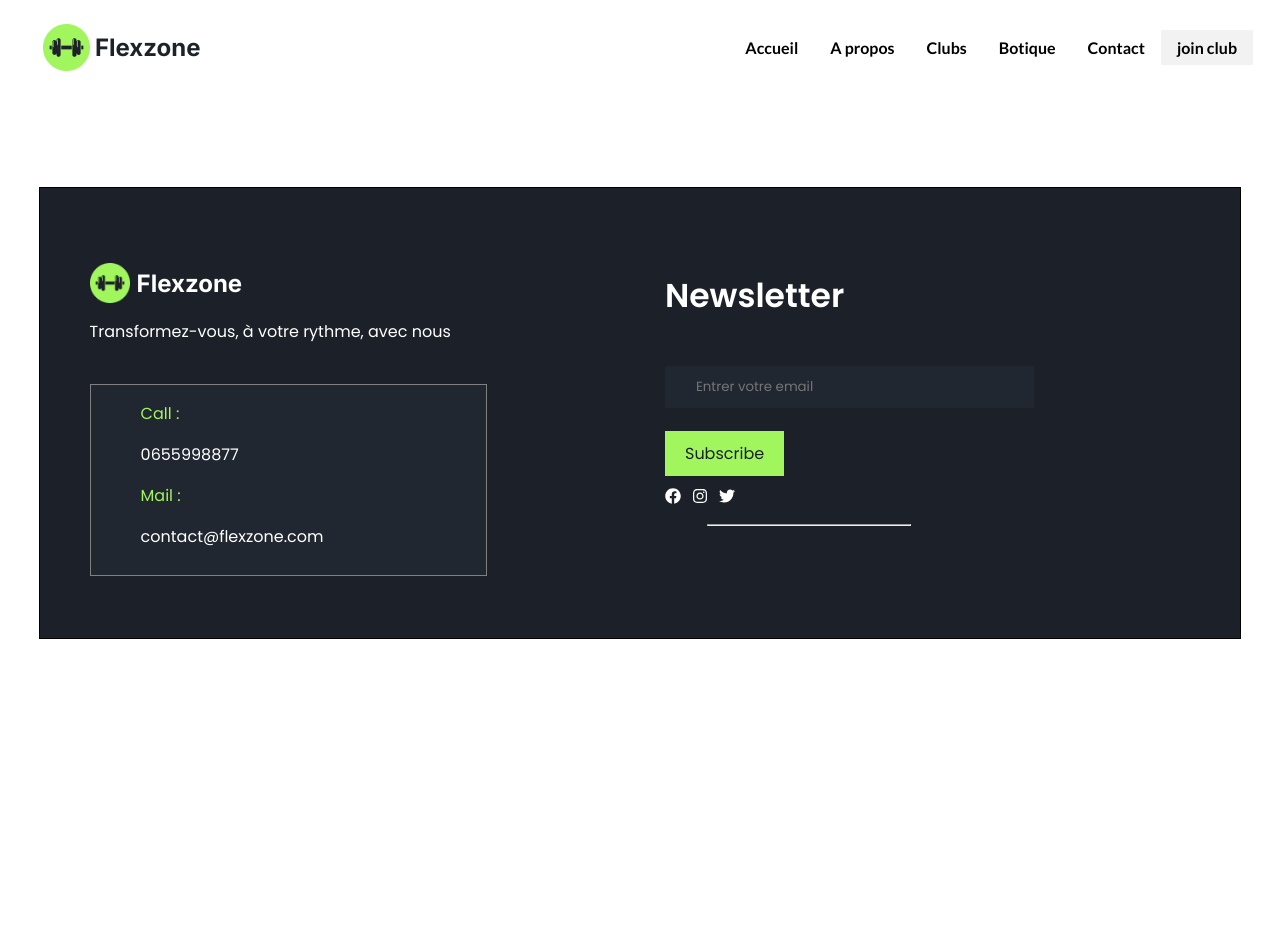
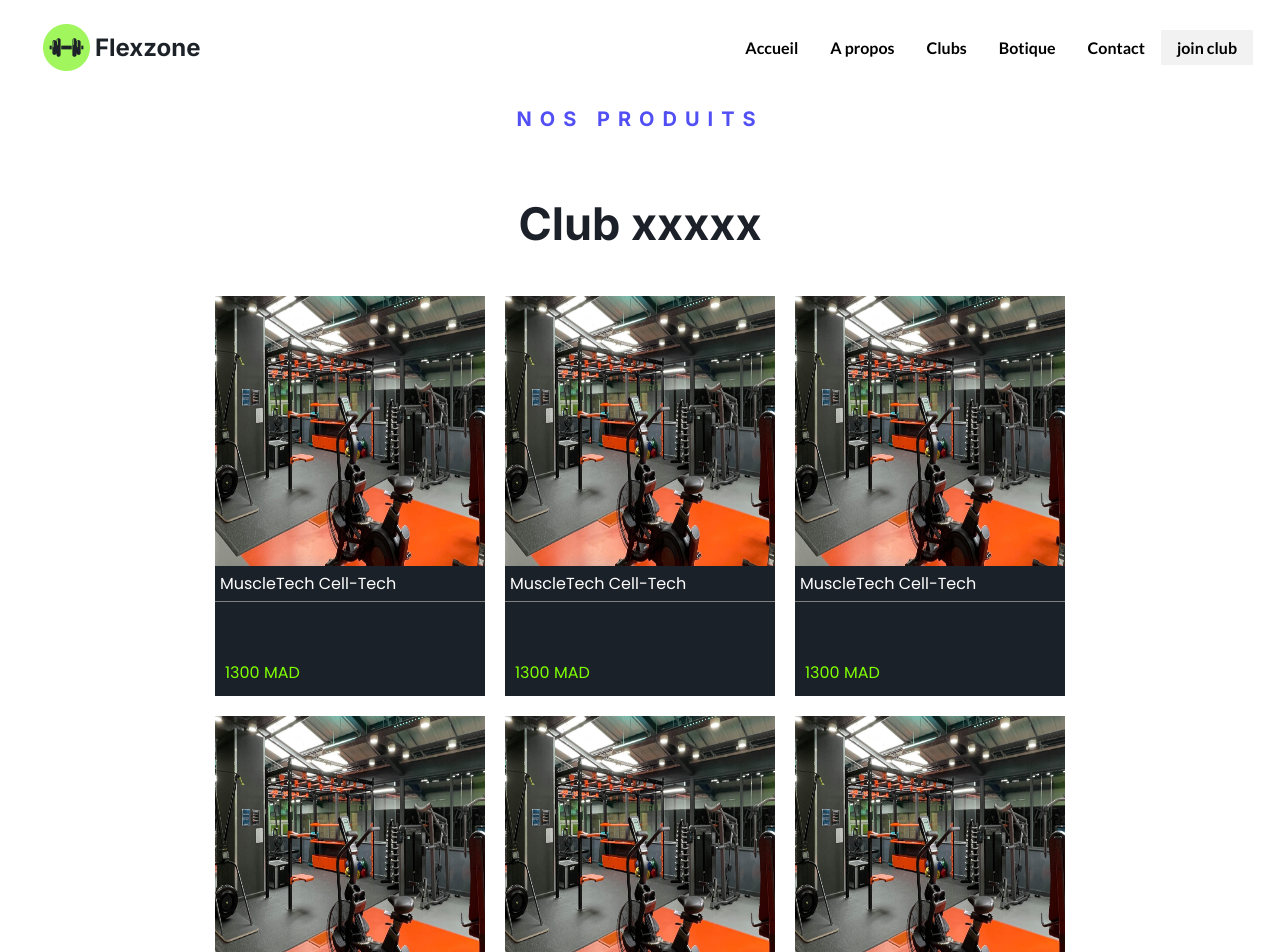
Before and after one commit to chanka1021/FlexZone, a React (Create React App) app: page /Clubstore in a window 1280 px wide. Shown: the top 952 px of the page. Before the commit the page ends 800 px from the top, so only its background shows below. Built offline with nearby package versions, Linux system fonts and the light colour scheme.

Commit message:
Club store

```diff
--- a/src/App.js
+++ b/src/App.js
@@ -11,6 +11,7 @@
 import Club from "./pages/Club";
 import Dashboard from "./pages/Dashboard";
 import Product from "./pages/Product";
+import ClubStore from "./pages/ClubStore";
 
 
 function App() {
@@ -28,6 +29,8 @@
         <Route path="/club" element={<Club />} />
         <Route path="/dashboard" element={<Dashboard />} />
         <Route path="/product" element={<Product />} />
+        <Route path="/Clubstore" element={<ClubStore />} />
+
 
 
 
--- a/src/components/ClubProducts.js
+++ b/src/components/ClubProducts.js
@@ -12,7 +12,6 @@
         <ProductCard/>
         <ProductCard/>
         <ProductCard/>
-
       </div>
     </div>
   )
--- a/src/components/styles/Store.css
+++ b/src/components/styles/Store.css
@@ -3,6 +3,9 @@
     padding: 0 150px;
     height: fit-content;
     margin: auto;
+    display: flex;
+    flex-direction: column;
+    gap: 100px;
 }
 
 .ClubProducts {
@@ -48,7 +51,6 @@
 .PCardContainer {
     height: 400px;
     width: 270px;
-    border: 1px solid yellow;
     display: flex;
     flex-direction: column;
 }
@@ -69,3 +71,10 @@
     position: absolute;
     bottom: 1px;
 }
+.ProductsContainer{
+    padding: 0 100px;
+    display: flex;
+    flex-wrap: wrap;
+    justify-content: center;
+    gap: 20px;
+}
--- /dev/null
+++ b/src/pages/ClubStore.jsx
@@ -0,0 +1,22 @@
+import React from 'react'
+import GlobaleTitle from "../components/GlobaleTitle";
+import ProductCard from '../components/ProductCard';
+
+function ClubStore() {
+    return (
+        <>
+            <GlobaleTitle t1="Nos Produits" t2="Club xxxxx" center={true} />
+            <div className='ProductsContainer'>
+                <ProductCard/>
+                <ProductCard/>
+                <ProductCard/>
+                <ProductCard/>
+                <ProductCard/>
+                <ProductCard/>
+
+            </div>
+        </>
+    )
+}
+
+export default ClubStore
--- a/src/pages/Clubs.jsx
+++ b/src/pages/Clubs.jsx
@@ -2,6 +2,7 @@
 import SectionTitle from '../components/SectionTitle'
 import img from '../assets/sec2.jpg'
 import ClubsContainer from '../components/ClubsContainer'
+
 
 function Clubs() {
   return (
--- a/src/pages/Store.jsx
+++ b/src/pages/Store.jsx
@@ -3,12 +3,16 @@
 import img from '../assets/sec2.jpg'
 import '../components/styles/Store.css'
 import ClubProducts from '../components/ClubProducts'
+
 function Store() {
   return (
    <>
     <SectionTitle title="E-botique" img={img}/>
     <div className='StoreContainer'>
       <ClubProducts/>
+      <ClubProducts/>
+      <ClubProducts/>
+
     </div>
   </>
   )
```
Also changed, not shown: src/components/ClubsContainer.js (+4 -4 lines).
